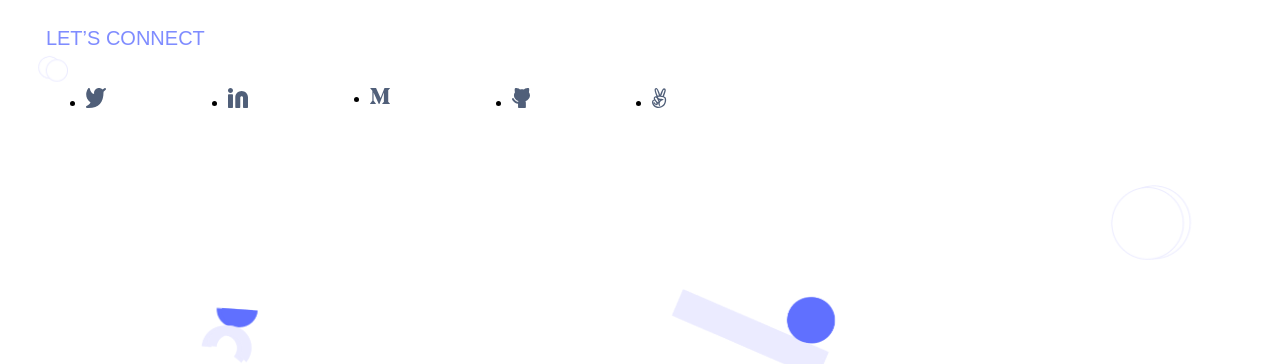
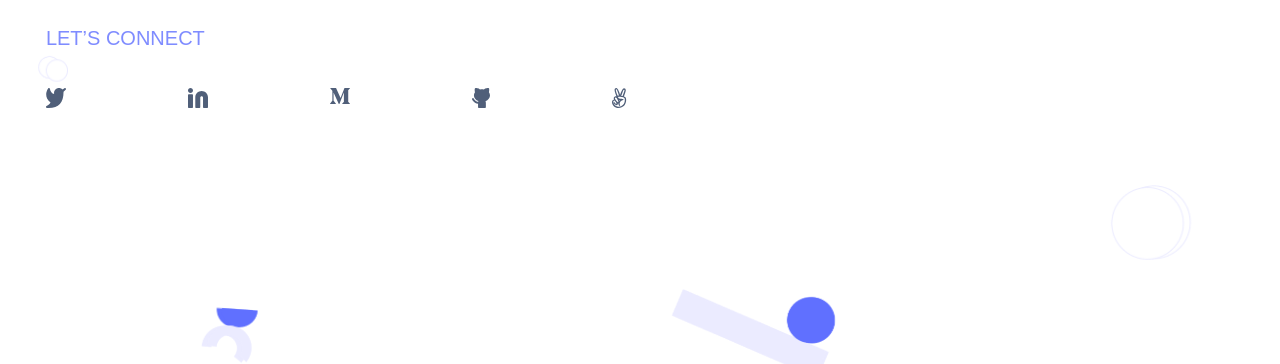
Before and after one commit to abdallahmalima/Portfolio, a website: page index.html in a window 1280 px wide. Shown: the part 444-808 px from the top of the page. Drawn offline with Linux system fonts and the light colour scheme.

Commit message:
removed dots on list items on index file

```diff
--- a/style.css
+++ b/style.css
@@ -1,7 +1,7 @@
 html,
 body {
   height: 100%;
-  background: url("images/header_bg.png");
+  background-image: url("images/header_bg.png");
   background-repeat: no-repeat;
   background-attachment: fixed;
   background-position: 0 115px !important;
@@ -45,6 +45,7 @@ section {
   display: flex;
   width: 50%;
   justify-content: space-between;
+  padding-left: 0%;
 }
 
 .text-primary {
@@ -68,3 +69,7 @@ h3 {
   line-height: 20px;
   font-family: 'Poppins', sans-serif;
 }
+
+li {
+  list-style-type: none;
+}
```
